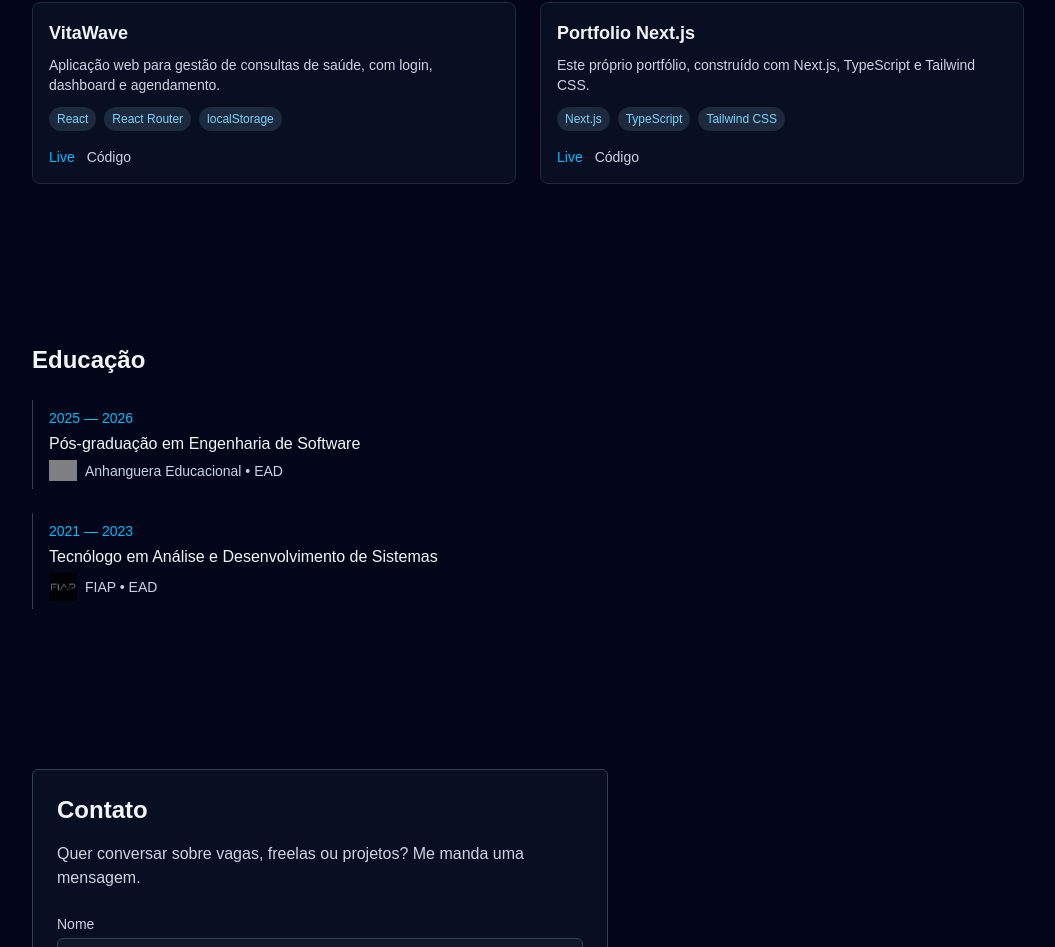
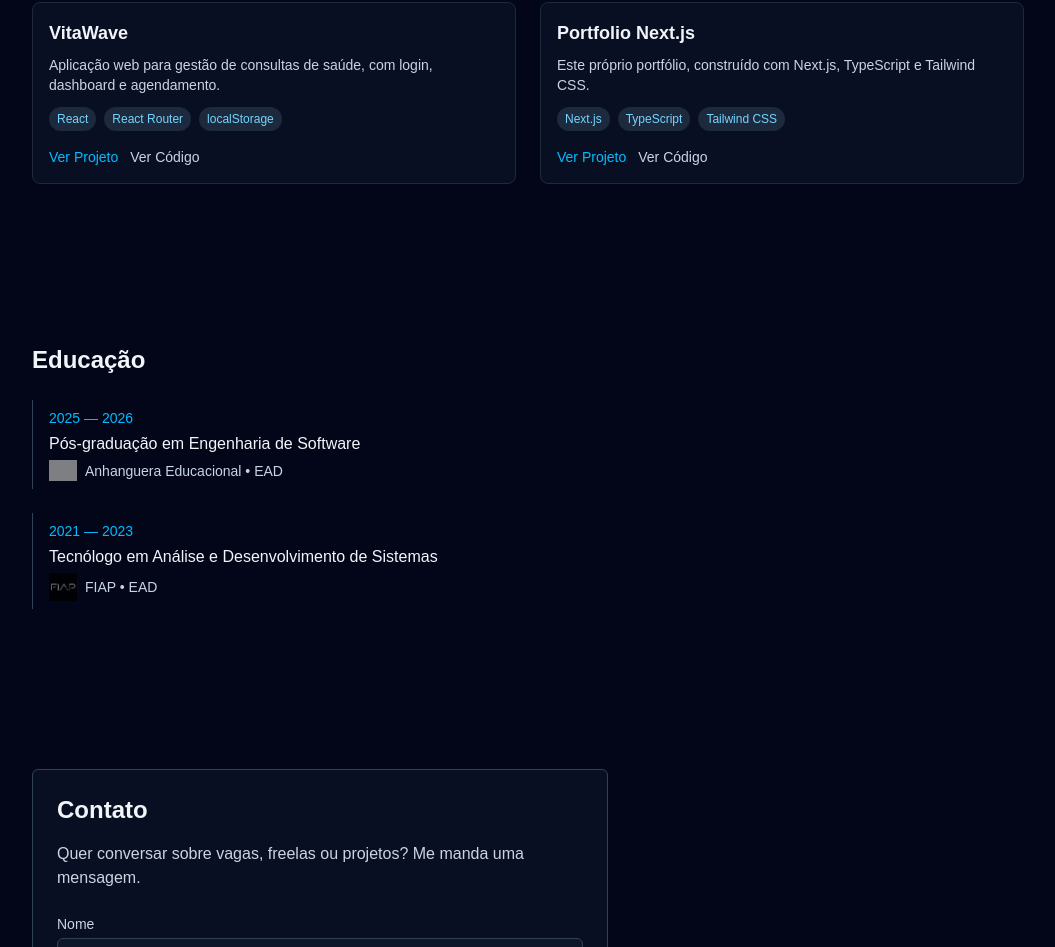
Before and after one commit to ManzanoW/my-portfolio, a Next.js app: page / in a window 1280 px wide. Shown: the part 1553-2500 px from the top of the page, without its empty margins (112-1167 px from the left). Built offline with nearby package versions, Linux system fonts and the light colour scheme; grey boxes are pictures that could not be loaded.

Commit message:
improved projects section link texts

```diff
--- a/app/projects/Projects.tsx
+++ b/app/projects/Projects.tsx
@@ -31,7 +31,7 @@ export function Projects() {
                                     target='_blank'
                                     className='cursor-none text-sky-400 hover:underline'
                                 >
-                                    Live
+                                    Ver Projeto
                                 </a>
                             )}
                             {p.codeUrl && (
@@ -40,7 +40,7 @@ export function Projects() {
                                     target='_blank'
                                     className='cursor-none text-slate-300 hover:underline'
                                 >
-                                    Código
+                                    Ver Código
                                 </a>
                             )}
                         </div>
```
